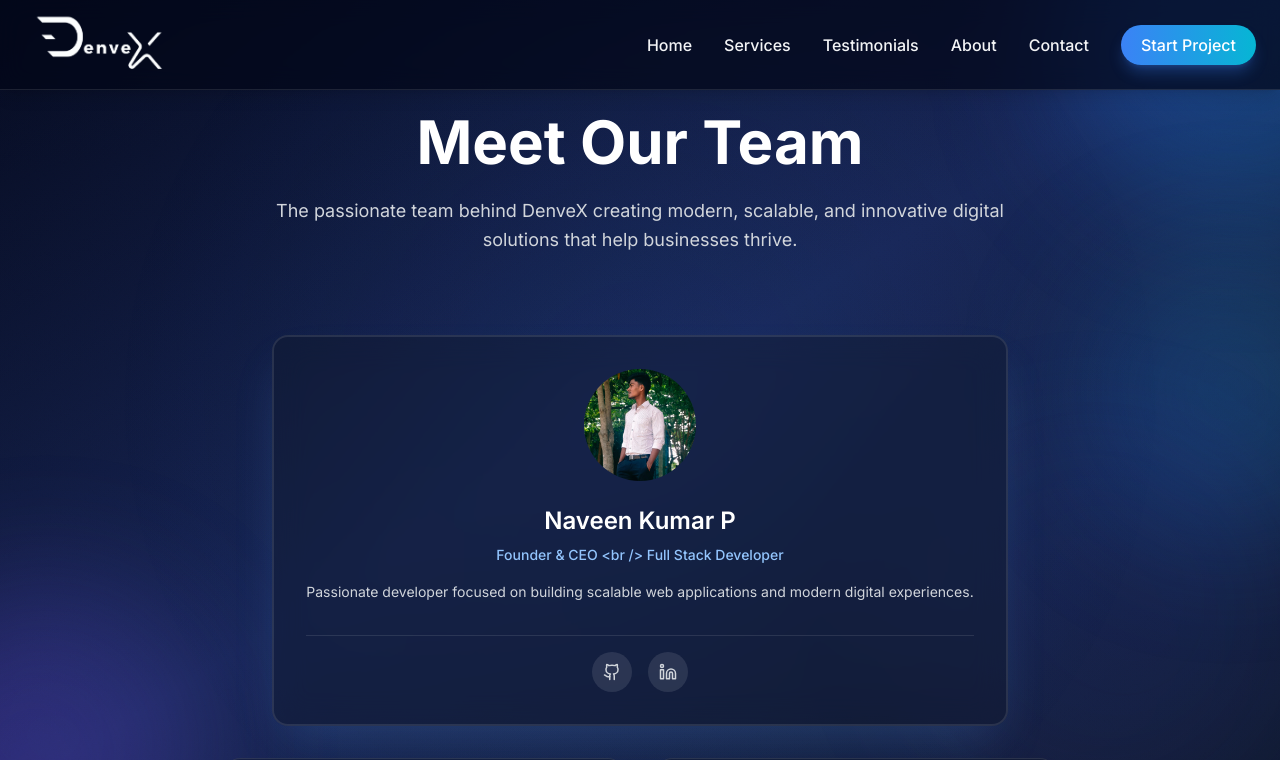
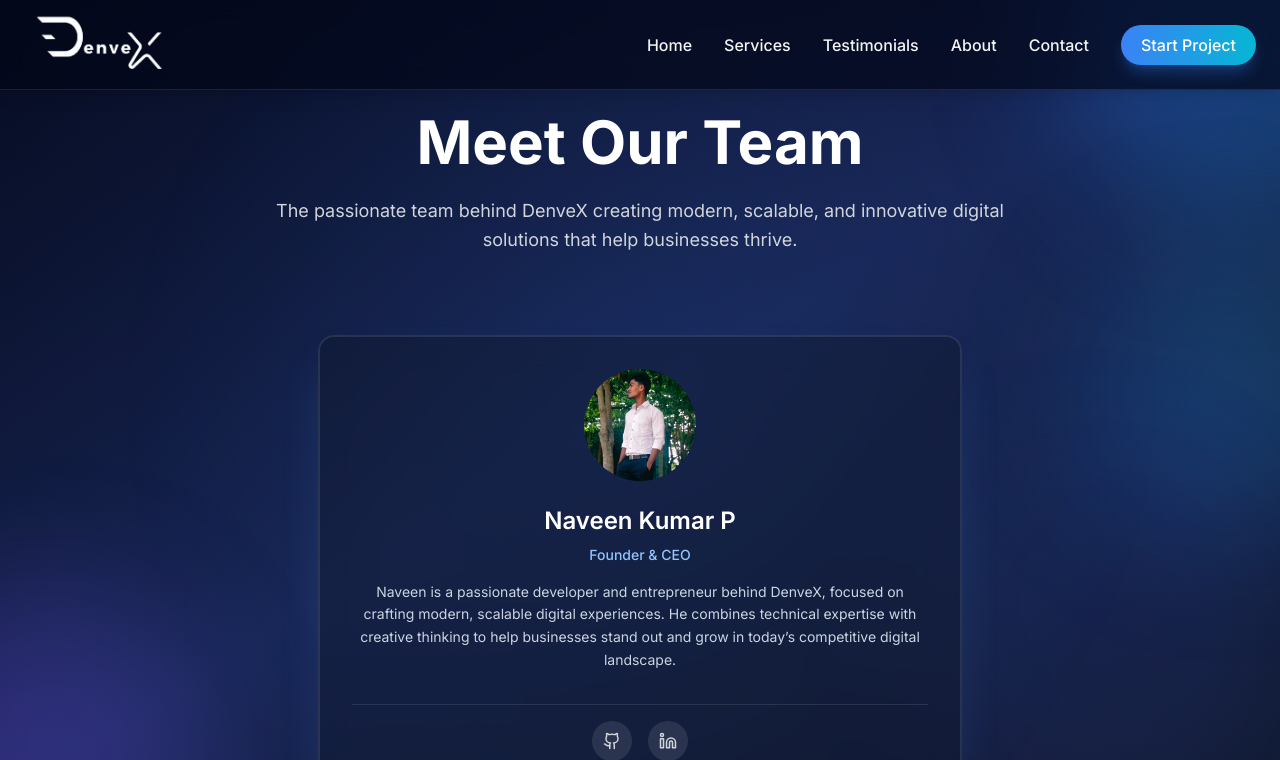
Before and after one commit to NAVEENKUMAR-11-20/deepware, a React (Vite) app: page /about in a window 1280 px wide. Shown: the top 760 px of the page. Built offline with nearby package versions, Linux system fonts and the light colour scheme.

Commit message:
hi
Co-authored-by: Copilot <copilot@github.com>

```diff
--- a/src/pages/about.tsx
+++ b/src/pages/about.tsx
@@ -5,12 +5,12 @@ import GlassPanel from "../components/GlassPanel";
 const team = [
   {
     name: "Naveen Kumar P",
-    role: "Founder & CEO <br /> Full Stack Developer",
+    role: "Founder & CEO",
     image: "/NAV.jpeg",
     github: "https://github.com/NAVEENKUMAR-11-20",
     linkedin: "https://www.linkedin.com/in/naveen-kumar-p-034658300/",
     description:
-      "Passionate developer focused on building scalable web applications and modern digital experiences.",
+      "Naveen is a passionate developer and entrepreneur behind DenveX, focused on crafting modern, scalable digital experiences. He combines technical expertise with creative thinking to help businesses stand out and grow in today’s competitive digital landscape.",
   },
   {
     name: "Dhinesh S",
@@ -89,7 +89,7 @@ const About = () => {
               </p>
 
               {/* Description */}
-              <p className="text-gray-300 text-sm mb-8 leading-relaxed">
+              <p className="text-slate-300 text-sm mb-8 leading-relaxed max-w-xl mx-auto">
                 {founder.description}
               </p>
 
```
